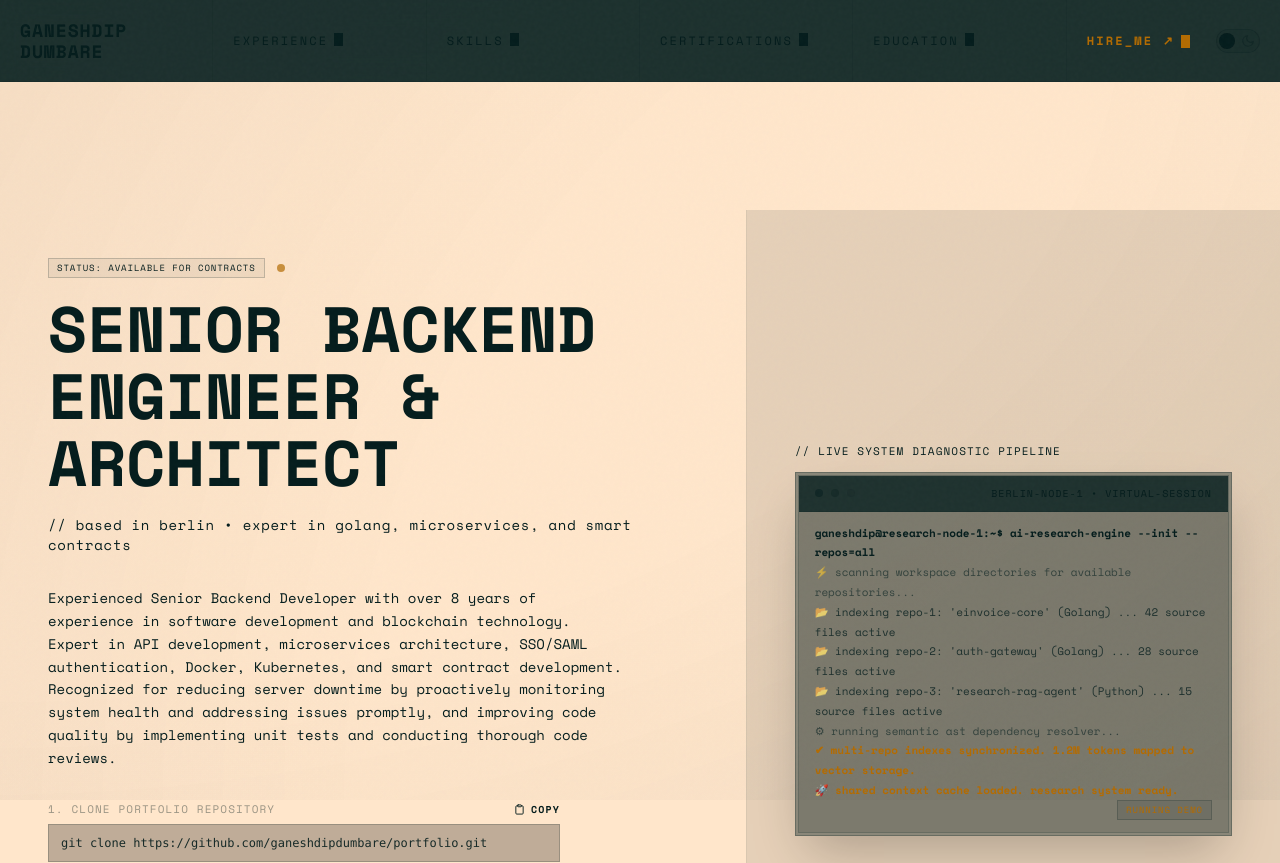
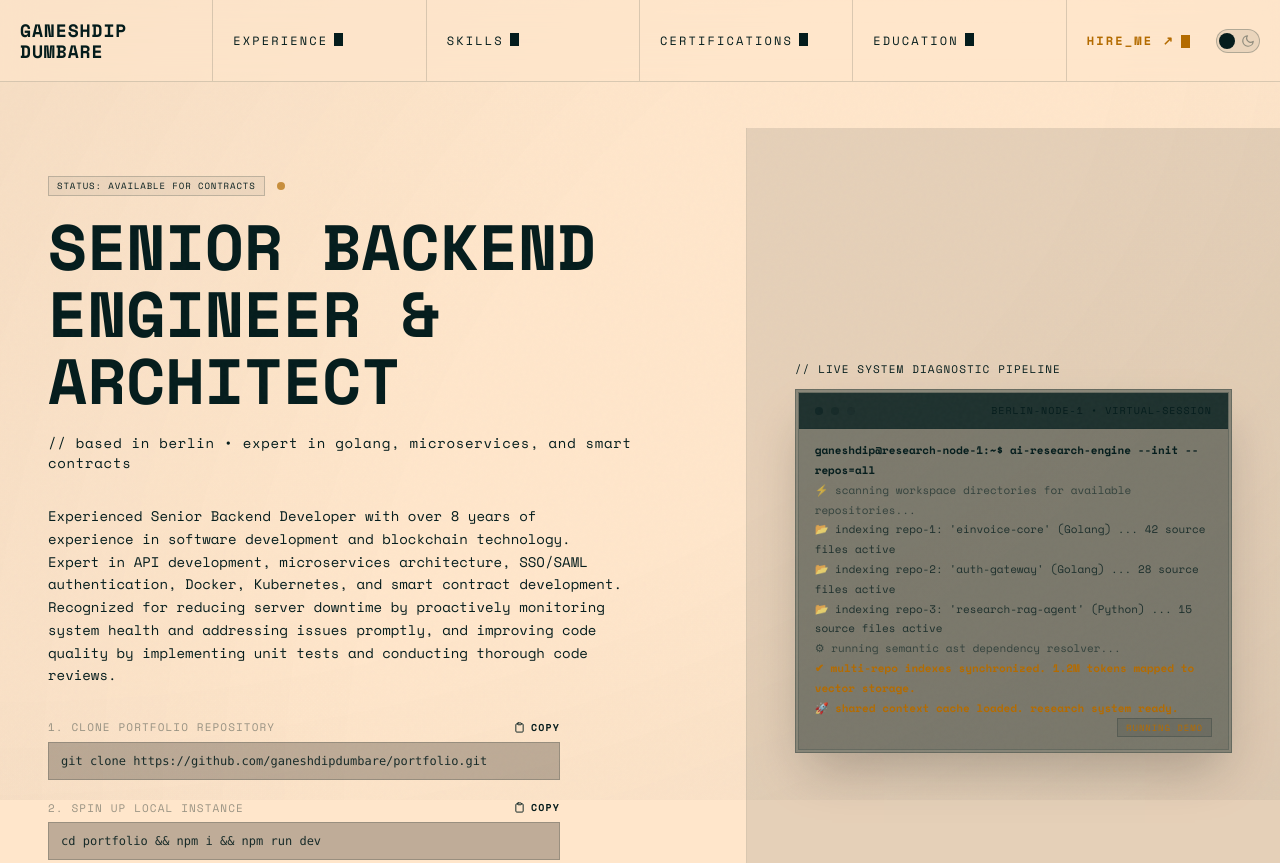
Before and after one commit to ganeshdipdumbare/portfolio, a Next.js app: page / in a window 1280 px wide. Shown: the top 863 px of the page. Built offline with nearby package versions, Linux system fonts and the light colour scheme.

Commit message:
fix issues (#10)

```diff
--- a/app/components/sections/Header.tsx
+++ b/app/components/sections/Header.tsx
@@ -1,6 +1,6 @@
 "use client";
 
-import { useState } from "react";
+import { useState, useEffect } from "react";
 import Link from "next/link";
 import { motion, AnimatePresence } from "framer-motion";
 import { Menu, X } from "lucide-react";
@@ -23,10 +23,36 @@ export function Header() {
     }
   };
 
+  const handleScroll = (e: React.MouseEvent<HTMLAnchorElement>, targetId: string) => {
+    e.preventDefault();
+    setIsMobileMenuOpen(false);
+
+    // Yield to the browser layout thread so the drawer state change initiates cleanly
+    setTimeout(() => {
+      const targetElement = document.getElementById(targetId);
+      if (targetElement) {
+        const isMobile = window.innerWidth < 1024;
+        // 70px on mobile, 90px on desktop gives perfect, elegant breathing room below the fixed header!
+        const headerOffset = isMobile ? 70 : 90;
+
+        const elementPosition = targetElement.getBoundingClientRect().top;
+        const offsetPosition = elementPosition + window.scrollY - headerOffset;
+
+        window.scrollTo({
+          top: offsetPosition,
+          behavior: "smooth",
+        });
+
+        // Update URL hash without causing a page jump
+        window.history.pushState(null, "", `#${targetId}`);
+      }
+    }, 10);
+  };
+
   return (
-    <header className="fixed top-0 left-0 right-0 z-50 bg-[#041c1c]/90 dark:bg-background/90 backdrop-blur-md transition-all border-b border-midground/15 max-w-[1600px] mx-auto">
+    <header className="fixed top-0 left-0 right-0 w-full z-[99999] bg-background-translucent backdrop-blur-lg border-b border-midground/15">
       {/* Desktop Brutalist Grid Header */}
-      <div className="hidden lg:grid grid-cols-12 w-full select-none text-midground">
+      <div className="hidden lg:grid grid-cols-12 w-full select-none text-midground max-w-[1600px] mx-auto">
         {/* Column 1: Brand Logo (Sized to col-span-2) */}
         <Link
           href="/"
@@ -40,6 +66,7 @@ export function Header() {
         {/* Column 2: Experience Nav (col-span-2) */}
         <a
           href="#experience"
+          onClick={(e) => handleScroll(e, "experience")}
           onMouseEnter={() => setHoveredLink("experience")}
           onMouseLeave={() => setHoveredLink(null)}
           className="col-span-2 border-r border-midground/15 p-5 flex items-center justify-between group relative cursor-pointer overflow-hidden"
@@ -54,6 +81,7 @@ export function Header() {
         {/* Column 3: Skills Nav (col-span-2) */}
         <a
           href="#skills"
+          onClick={(e) => handleScroll(e, "skills")}
           onMouseEnter={() => setHoveredLink("skills")}
           onMouseLeave={() => setHoveredLink(null)}
           className="col-span-2 border-r border-midground/15 p-5 flex items-center justify-between group relative cursor-pointer overflow-hidden"
@@ -68,6 +96,7 @@ export function Header() {
         {/* Column 4: Certifications Nav (col-span-2) */}
         <a
           href="#certifications"
+          onClick={(e) => handleScroll(e, "certifications")}
           onMouseEnter={() => setHoveredLink("certifications")}
           onMouseLeave={() => setHoveredLink(null)}
           className="col-span-2 border-r border-midground/15 p-5 flex items-center justify-between group relative cursor-pointer overflow-hidden"
@@ -82,6 +111,7 @@ export function Header() {
         {/* Column 5: Education Nav (col-span-2) */}
         <a
           href="#education"
+          onClick={(e) => handleScroll(e, "education")}
           onMouseEnter={() => setHoveredLink("education")}
           onMouseLeave={() => setHoveredLink(null)}
           className="col-span-2 border-r border-midground/15 p-5 flex items-center justify-between group relative cursor-pointer overflow-hidden"
@@ -132,7 +162,7 @@ export function Header() {
       </div>
 
       {/* Mobile Flat Layout */}
-      <div className="flex lg:hidden items-center justify-between p-4 text-midground w-full">
+      <div className="flex lg:hidden items-center justify-between p-4 text-midground w-full max-w-[1600px] mx-auto">
         <Link href="/" onClick={() => setIsMobileMenuOpen(false)}>
           <h2 className="font-sans text-[18px] font-extrabold tracking-widest text-midground">
             GANESHDIP
@@ -186,12 +216,12 @@ export function Header() {
             animate={{ height: "auto", opacity: 1 }}
             exit={{ height: 0, opacity: 0 }}
             transition={{ duration: 0.3, ease: [0.16, 1, 0.3, 1] }}
-            className="lg:hidden w-full border-t border-midground/15 bg-[#041c1c]/95 dark:bg-background/95 backdrop-blur-md overflow-hidden"
+            className="lg:hidden w-full border-t border-midground/15 bg-background-translucent-drawer backdrop-blur-md overflow-hidden max-w-[1600px] mx-auto"
           >
             <nav className="flex flex-col text-midground">
               <a
                 href="#experience"
-                onClick={() => setIsMobileMenuOpen(false)}
+                onClick={(e) => handleScroll(e, "experience")}
                 onMouseEnter={() => setMobileHoveredLink("experience")}
                 onMouseLeave={() => setMobileHoveredLink(null)}
                 className="border-b border-midground/15 p-5 flex items-center justify-between group relative cursor-pointer overflow-hidden"
@@ -206,7 +236,7 @@ export function Header() {
 
               <a
                 href="#skills"
-                onClick={() => setIsMobileMenuOpen(false)}
+                onClick={(e) => handleScroll(e, "skills")}
                 onMouseEnter={() => setMobileHoveredLink("skills")}
                 onMouseLeave={() => setMobileHoveredLink(null)}
                 className="border-b border-midground/15 p-5 flex items-center justify-between group relative cursor-pointer overflow-hidden"
@@ -221,7 +251,7 @@ export function Header() {
 
               <a
                 href="#certifications"
-                onClick={() => setIsMobileMenuOpen(false)}
+                onClick={(e) => handleScroll(e, "certifications")}
                 onMouseEnter={() => setMobileHoveredLink("certifications")}
                 onMouseLeave={() => setMobileHoveredLink(null)}
                 className="border-b border-midground/15 p-5 flex items-center justify-between group relative cursor-pointer overflow-hidden"
@@ -236,7 +266,7 @@ export function Header() {
 
               <a
                 href="#education"
-                onClick={() => setIsMobileMenuOpen(false)}
+                onClick={(e) => handleScroll(e, "education")}
                 onMouseEnter={() => setMobileHoveredLink("education")}
                 onMouseLeave={() => setMobileHoveredLink(null)}
                 className="p-5 flex items-center justify-between group relative cursor-pointer overflow-hidden"
--- a/app/components/sections/Hero.tsx
+++ b/app/components/sections/Hero.tsx
@@ -89,7 +89,7 @@ export function Hero() {
                   )}
                 </button>
               </div>
-              <div className="bg-black/25 dark:bg-black/25 border border-midground/20 px-3 py-2.5 text-xs text-midground/90 lowercase flex justify-between items-center">
+              <div className="bg-black/25 dark:bg-black/25 border border-midground/20 px-3 py-2.5 text-xs text-midground/90 lowercase overflow-x-auto whitespace-nowrap scrollbar-thin">
                 <code>git clone https://github.com/ganeshdipdumbare/portfolio.git</code>
               </div>
             </div>
@@ -115,7 +115,7 @@ export function Hero() {
                   )}
                 </button>
               </div>
-              <div className="bg-black/25 dark:bg-black/25 border border-midground/20 px-3 py-2.5 text-xs text-midground/90 lowercase flex justify-between items-center">
+              <div className="bg-black/25 dark:bg-black/25 border border-midground/20 px-3 py-2.5 text-xs text-midground/90 lowercase overflow-x-auto whitespace-nowrap scrollbar-thin">
                 <code>cd portfolio && npm i && npm run dev</code>
               </div>
             </div>
--- a/app/globals.css
+++ b/app/globals.css
@@ -2,6 +2,8 @@
 
 @theme {
   --color-background: var(--background);
+  --color-background-translucent: var(--background-translucent);
+  --color-background-translucent-drawer: var(--background-translucent-drawer);
   --color-foreground: var(--foreground);
   --color-midground: var(--midground);
   --color-primary: var(--midground);
@@ -14,6 +16,8 @@
 
 :root {
   --background: #ffe6cb;
+  --background-translucent: rgba(255, 230, 203, 0.6);
+  --background-translucent-drawer: rgba(255, 230, 203, 0.9);
   --midground: #041c1c;
   --foreground: #000000;
   --secondary: rgba(4, 28, 28, 0.05);
@@ -24,6 +28,8 @@
 
 :root.dark {
   --background: #041c1c;
+  --background-translucent: rgba(4, 28, 28, 0.6);
+  --background-translucent-drawer: rgba(4, 28, 28, 0.9);
   --midground: #ffe6cb;
   --foreground: #ffffff;
   --secondary: rgba(255, 230, 203, 0.05);
@@ -62,7 +68,7 @@ body::after {
   z-index: 1;
 }
 
-main, header, footer {
+main, footer {
   position: relative;
   z-index: 10;
 }
@@ -133,3 +139,14 @@ h1, h2, h3, h4, h5, h6, p, span, li, a {
 ::-webkit-scrollbar-thumb:hover {
   background: var(--midground);
 }
+
+/* Ensure smooth scrolling offsets for the fixed header */
+section[id] {
+  scroll-margin-top: 80px;
+}
+
+@media (max-w: 1024px) {
+  section[id] {
+    scroll-margin-top: 70px;
+  }
+}
```
